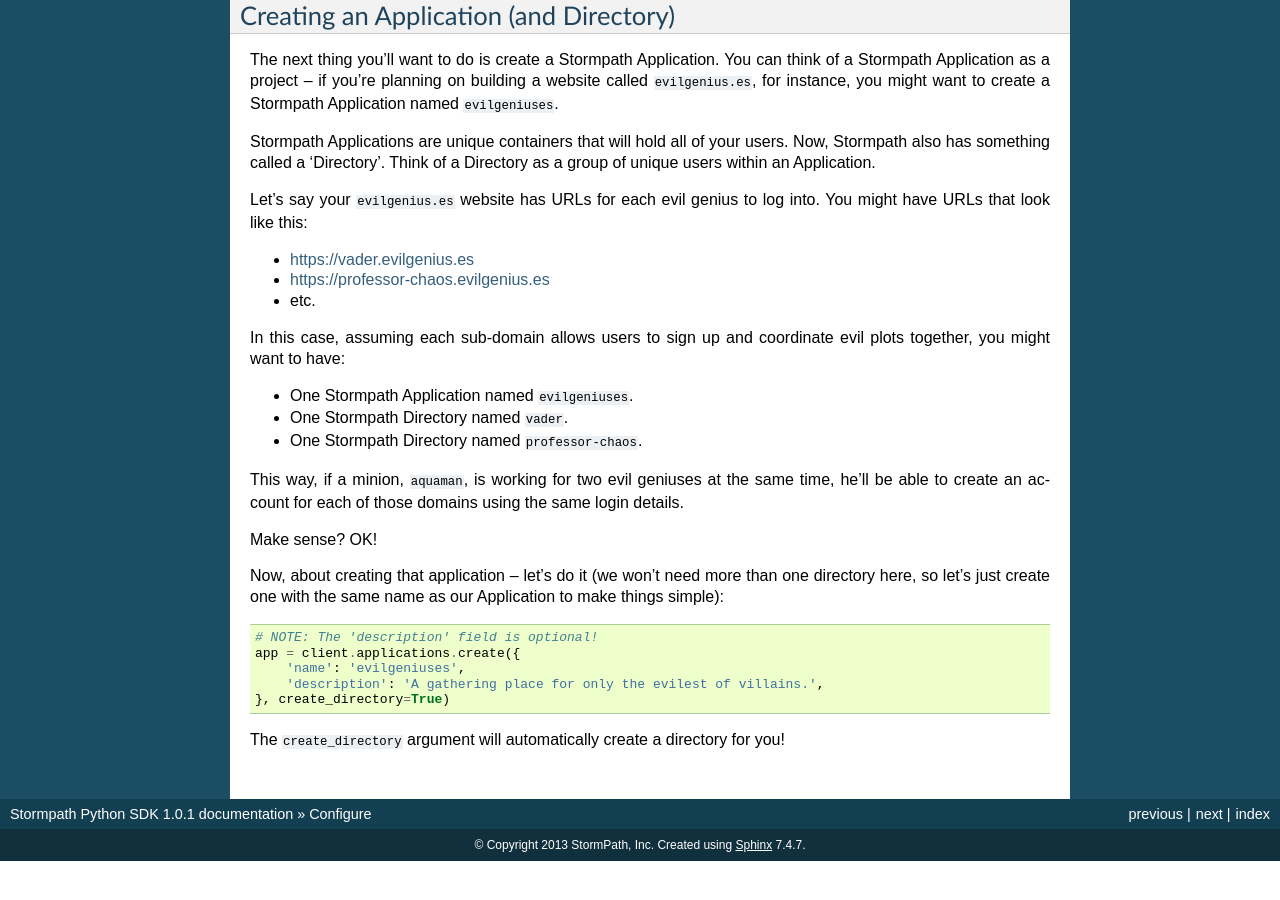
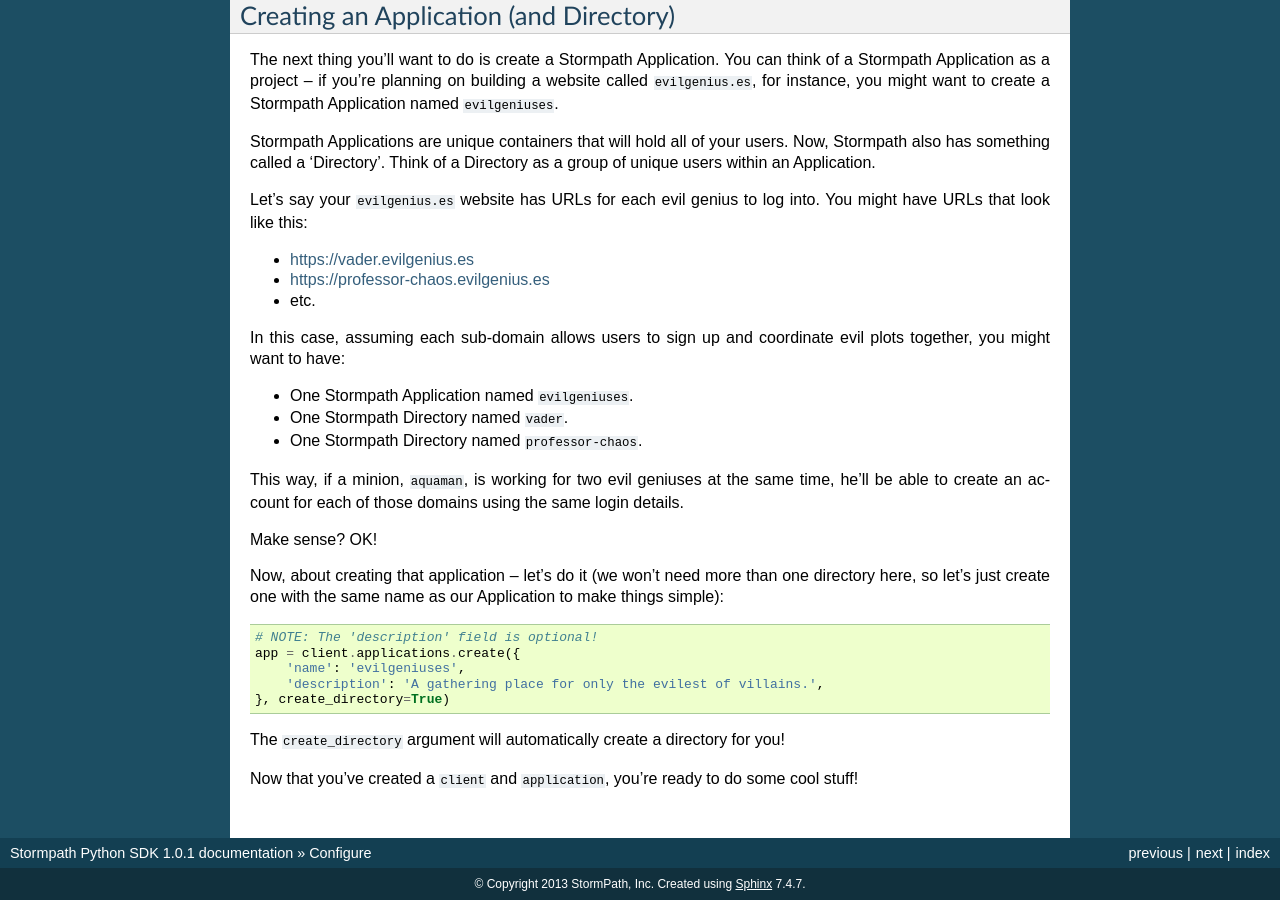
Before and after one commit to stormpath/stormpath-sdk-python, a Sphinx documentation site: the page built from docs/configure.rst, in a window 1280 px wide and 900 px high, scrolled down 1186 px. Built offline with Sphinx 7.4.7, drawn with Linux system fonts in a browser that asks for light colours; before the commit the page ends 2047 px from its top, so only the background shows below that.

Commit message:
Adding more text.

```diff
--- a/docs/configure.rst
+++ b/docs/configure.rst
@@ -111,3 +111,6 @@
     }, create_directory=True)
 
 The ``create_directory`` argument will automatically create a directory for you!
+
+Now that you've created a ``client`` and ``application``, you're ready to do
+some cool stuff!
```
